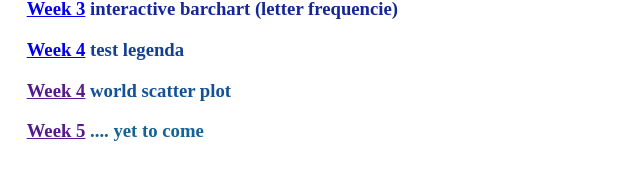
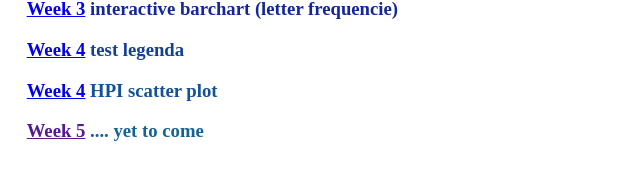
Before and after one commit to 11014067/homework, a plain HTML site: page index.html in a window 1280 px wide. Shown: the part 150-320 px from the top of the page, without its empty margins (0-640 px from the left). Drawn offline with Linux system fonts and the light colour scheme.

Commit message:
index after week 4

```diff
--- a/index.html
+++ b/index.html
@@ -10,7 +10,7 @@
 		<h3 style="color:#171396;">&emsp;<a href="https://11014067.github.io/homework/Homework/week_2/week2html.html">Week 2</a> weather barchart (temp. de Bilt 1997)</h3>
 		<h3 style="color:#132796;">&emsp;<a href="https://11014067.github.io/homework/Homework/week_3/barchard.html">Week 3</a> interactive barchart (letter frequencie)</h3>
 		<h3 style="color:#134096;">&emsp;<a href="https://11014067.github.io/homework/Homework/week_4/svg.html">Week 4</a> test legenda</h3>
-		<h3 style="color:#135296;">&emsp;<a href="">Week 4</a> world scatter plot</h3>
+		<h3 style="color:#135296;">&emsp;<a href="https://11014067.github.io/homework/Homework/week_4/scatterplot.html">Week 4</a> HPI scatter plot</h3>
 		<h3 style="color:#136396;">&emsp;<a href="">Week 5</a> .... yet to come</h3>
 	</body>
 </html>
```
